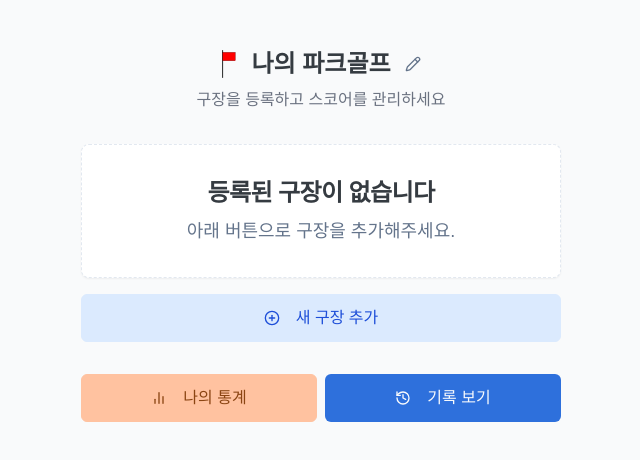
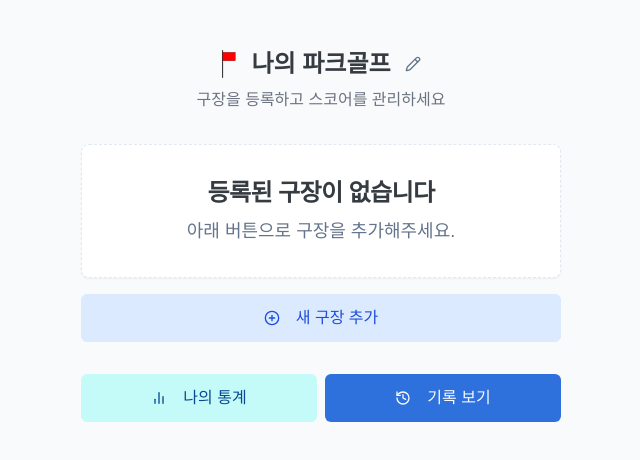
Before and after one commit to HAyonghwt/score-1, a Next.js app: page / in a window 1280 px wide. Shown: the top 460 px of the page, without its empty margins (319-959 px from the left). Built offline with nearby package versions, Linux system fonts and the light colour scheme; a web font is replaced by a local one.

Commit message:
나의통계 색 변경

```diff
--- a/src/app/page.tsx
+++ b/src/app/page.tsx
@@ -339,7 +339,7 @@ export default function HomePage() {
       <footer className="mt-8 text-center">
         <div className="flex gap-2">
           <Link href="/stats" className="flex-1">
-            <Button className="w-full h-12 text-base border border-[#ffc2a0] hover:bg-[#ffb088]" style={{ backgroundColor: '#ffc2a0', color: '#8b4513' }}>
+            <Button className="w-full h-12 text-base border border-[#c4faf8] hover:bg-[#c4faf8]" style={{ backgroundColor: '#c4faf8', color: '#094993ff' }}>
               <BarChart2 className="mr-2 w-5 h-5" />
               나의 통계
             </Button>
```
